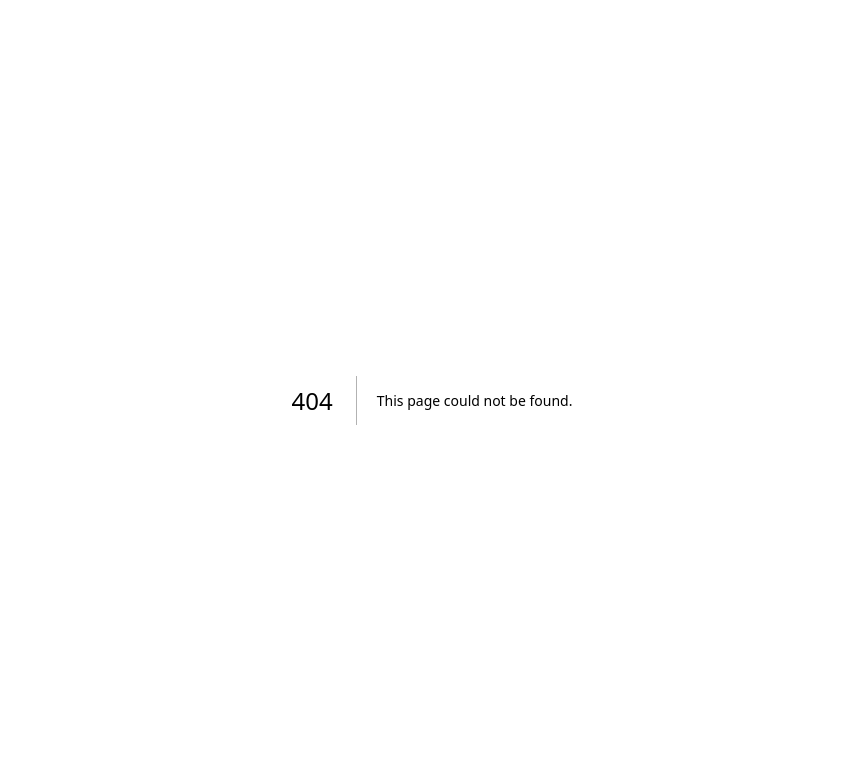
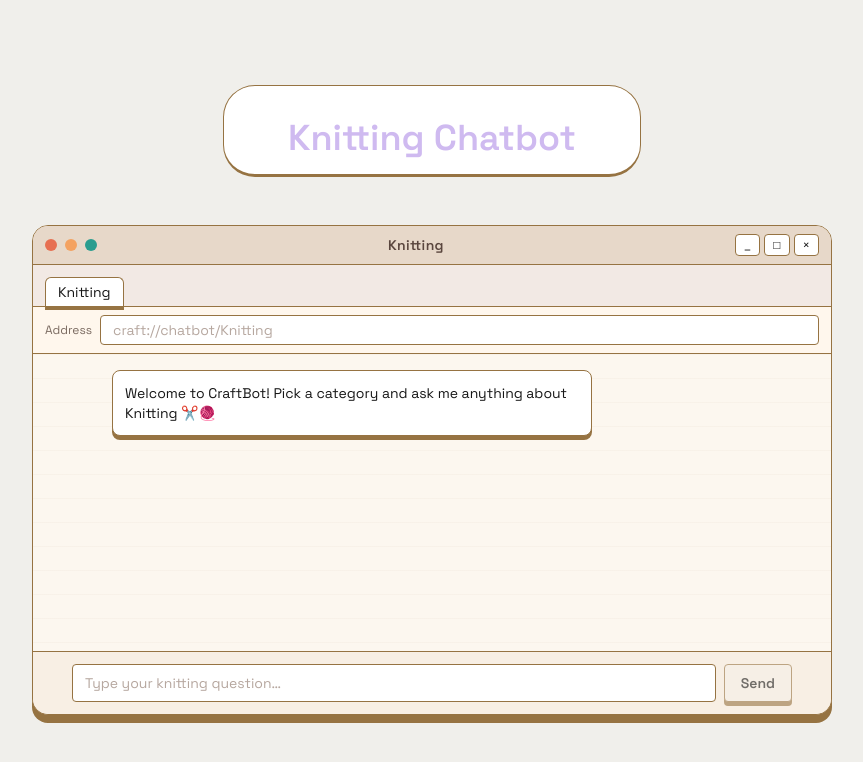
Before and after one commit to natalie-lim/craft-chatbot, a Next.js app: page /knittingChatbot in a window 1280 px wide. Before the commit this address had no page. Shown: the top 762 px of the page, without its empty margins (208-1071 px from the left). Built offline with nearby package versions, Linux system fonts and the light colour scheme.

Commit message:
chatbox refined

```diff
--- a/src/app/Chatbot.jsx
+++ b/src/app/Chatbot.jsx
@@ -15,7 +15,9 @@ export default function Chatbot({ category = "none", textColor }) {
   const [messages, setMessages] = useState([
     {
       role: "bot",
-      text: `Welcome to CraftBot! Pick a category and ask me anything about ${category || "your craft"} ✂️🧶`,
+      text: `Welcome to CraftBot! Pick a category and ask me anything about ${
+        category || "your craft"
+      } ✂️🧶`,
     },
   ]);
 
@@ -26,8 +28,13 @@ export default function Chatbot({ category = "none", textColor }) {
         method: "POST",
         headers: { "Content-Type": "application/json" },
         body: JSON.stringify({
-          prompt: `give advice on how to solve the issue of ${q} and if the issue is not
-          pertaining to the topic of ${category}, then say "I am not a chatbot for that subject"`,
+          prompt: `Give advice on how to solve the issue of ${q}.
+          If the issue is directly or even tangentially related to ${category}
+          (for example, questions about crafting materials, gauge, patterns,
+          techniques, or tools), then provide a helpful answer.
+          If it is clearly unrelated to ${category}, then reply:
+          "I am not a chatbot for that subject."`
+
         }),
       });
       const data = await res.json();
@@ -154,7 +161,9 @@ export default function Chatbot({ category = "none", textColor }) {
               value={question}
               onChange={(e) => setQuestion(e.target.value)}
               className="flex-1 text-sm px-3 py-2 border border-[#967342] rounded bg-white placeholder:text-[#b6a79f] focus:outline-none"
-              placeholder={`Type your ${category || "craft"} question…`}
+              placeholder={`Type your ${
+                category.toLowerCase() || "craft"
+              } question…`}
               aria-label="Your question"
             />
             <button
--- a/src/app/choosePage/page.js
+++ b/src/app/choosePage/page.js
@@ -6,20 +6,25 @@ import { Space_Grotesk } from "next/font/google";
 import TypingText from "../TypingText";
 import { Scissors, Pin, Spool, User } from "lucide-react";
 
-const spaceGrotesk = Space_Grotesk({ subsets: ["latin"], weight: ["400", "600"] });
+const spaceGrotesk = Space_Grotesk({
+  subsets: ["latin"],
+  weight: ["400", "600"],
+});
 
 export default function ChoosePage() {
   const router = useRouter();
   const go = (path) => () => router.push(path); // helper
 
   return (
-    <div className={`${spaceGrotesk.className} bg-[#f0efeb] min-h-screen w-full`}>
+    <div
+      className={`${spaceGrotesk.className} bg-[#f0efeb] min-h-screen w-full`}
+    >
       <div className="flex flex-col items-center justify-center pt-48 px-6">
         <TypingText textColor="text-[#d5bdaf]" text="choose your adventure" />
         <div className="flex flex-row flex-wrap gap-8 mt-24 p-4">
           {/* Sewing */}
           <button
-            onClick={go("/sewingChatbot")}                 // <- function, absolute path
+            onClick={go("/sewingChatbot")} // <- function, absolute path
             className="flex flex-col items-center justify-center rounded-xl h-48 w-48 bg-[#d4afb9] opacity-90 hover:opacity-100 transition"
           >
             <Scissors className="h-16 w-16 text-white mb-3" />
@@ -29,7 +34,7 @@ export default function ChoosePage() {
           {/* Knitting */}
           <button
             onClick={go("/knittingChatbot")}
-            className="flex flex-col items-center justify-center rounded-xl h-48 w-48 bg-[#d1cfe2] opacity-90 hover:opacity-100 transition"
+            className="flex flex-col items-center justify-center rounded-xl h-48 w-48 bg-[#cfbaf0] opacity-90 hover:opacity-100 transition"
           >
             <Pin className="h-16 w-16 text-white mb-3" />
             <span className="text-white font-semibold text-lg">Knitting</span>
@@ -50,7 +55,9 @@ export default function ChoosePage() {
             className="flex flex-col items-center justify-center rounded-xl h-48 w-48 bg-[#95b8d1] opacity-90 hover:opacity-100 transition"
           >
             <User className="h-16 w-16 text-white mb-3" />
-            <span className="text-white font-semibold text-lg">Negotiations</span>
+            <span className="text-white font-semibold text-lg">
+              Negotiations
+            </span>
           </button>
         </div>
       </div>
--- /dev/null
+++ b/src/app/knittingChatbot/page.jsx
@@ -0,0 +1,26 @@
+"use client";
+
+import React from "react";
+import { useRouter } from "next/navigation";
+import { Space_Grotesk } from "next/font/google";
+import TypingText from "../TypingText";
+import { Scissors, Pin, Spool, User } from "lucide-react";
+import Chatbot from "../Chatbot";
+
+const spaceGrotesk = Space_Grotesk({
+  subsets: ["latin"],
+  weight: ["400", "600"],
+});
+
+export default function KnittingChatbot() {
+  const router = useRouter();
+  const go = (path) => () => router.push(path);
+
+  return (
+    <div
+      className={`${spaceGrotesk.className} bg-[#f0efeb] min-h-screen w-full`}
+    >
+      <Chatbot category="Knitting" textColor="text-[#cfbaf0]" />
+    </div>
+  );
+}
```
